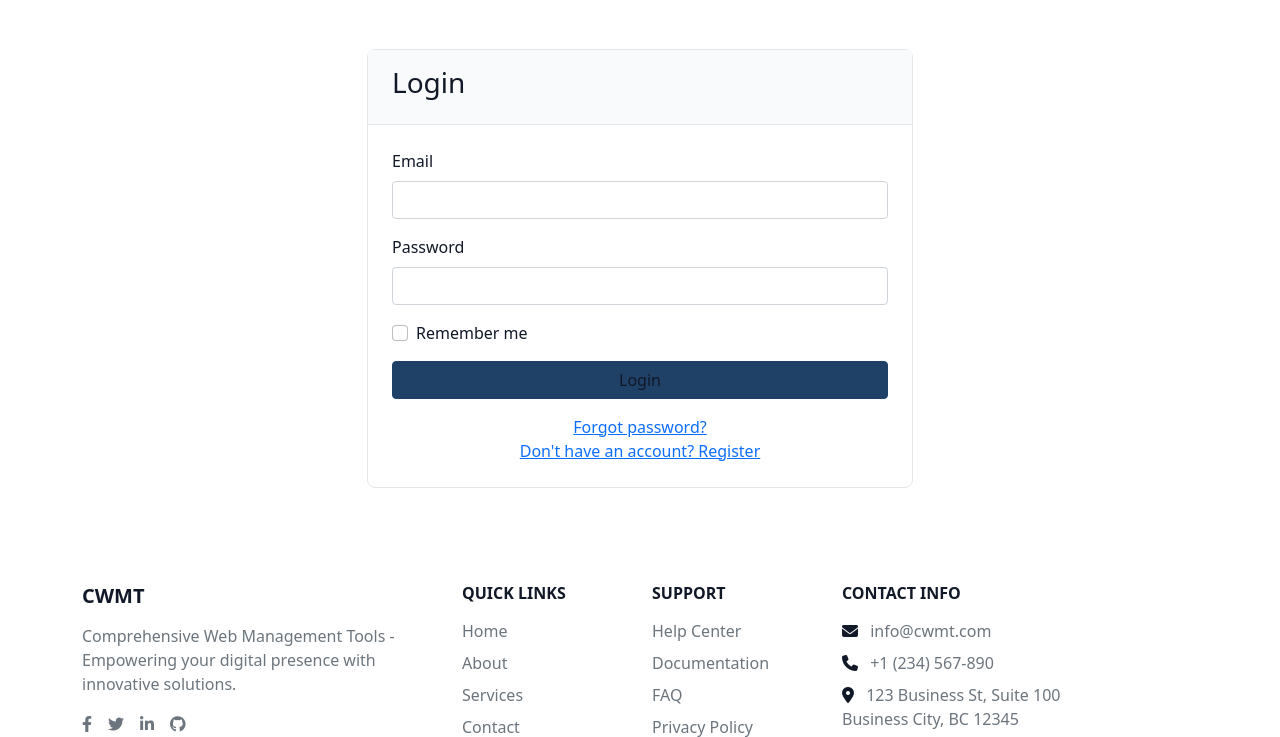
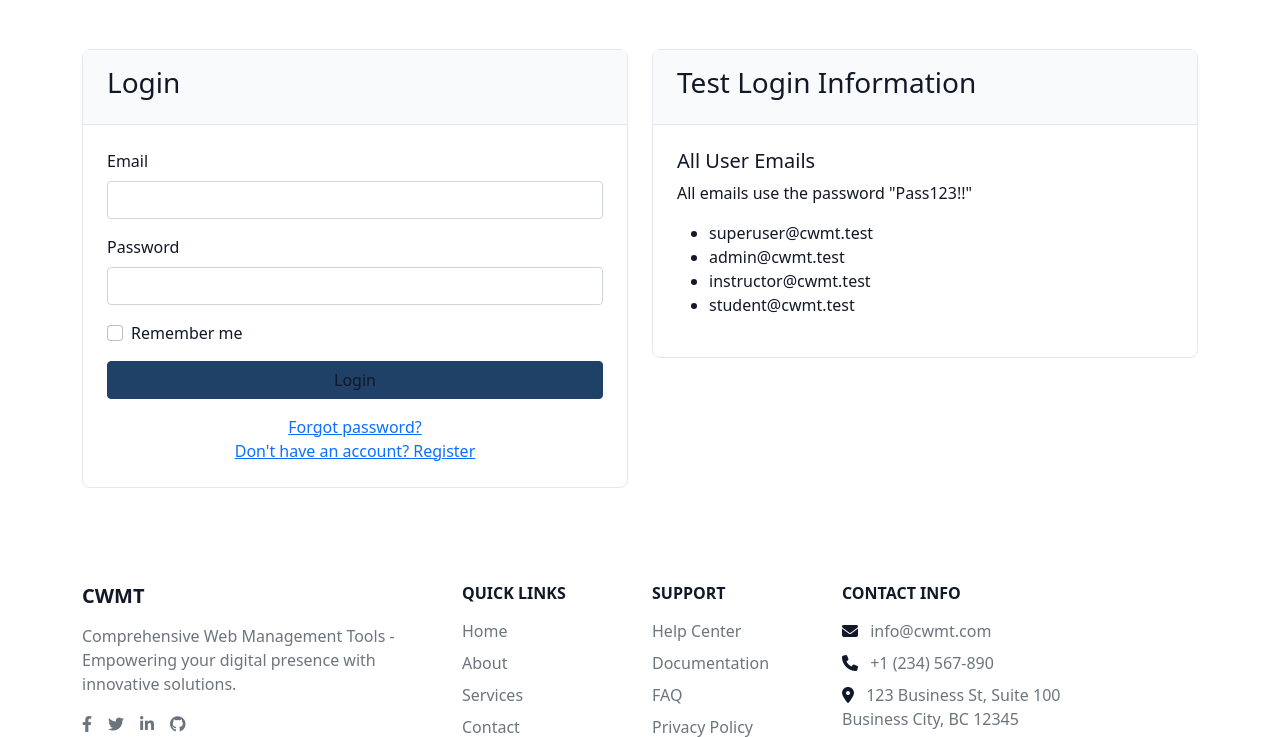
Before and after one commit to tylerthibault/cwmt-2, a Flask app: page /auth/login in a window 1280 px wide. Shown: the part 79-816 px from the top of the page. Run offline with Flask 3, Linux system fonts and the light colour scheme; some libraries are stand-ins or nearby versions.

Commit message:
update the login page with test login information

```diff
--- a/src/templates/public/auth/login/index.html
+++ b/src/templates/public/auth/login/index.html
@@ -39,6 +39,26 @@
                     </div>
                 </div>
             </div>
+            <div class="col-md-6">
+                <div class="card">
+                    <!-- test login information -->
+                    <div class="card-header">
+                        <h3>Test Login Information</h3>
+                    </div>
+                    <div class="card-body">
+                        <div>
+                            <h5>All User Emails</h5>
+                            <p class="fs-6">All emails use the password "Pass123!!"</p>
+                            <ul>
+                                <li>superuser@cwmt.test</li>
+                                <li>admin@cwmt.test</li>
+                                <li>instructor@cwmt.test</li>
+                                <li>student@cwmt.test</li>
+                            </ul>
+                        </div>
+                    </div>
+                </div>
+            </div>
         </div>
     </div>
 </div>
```
